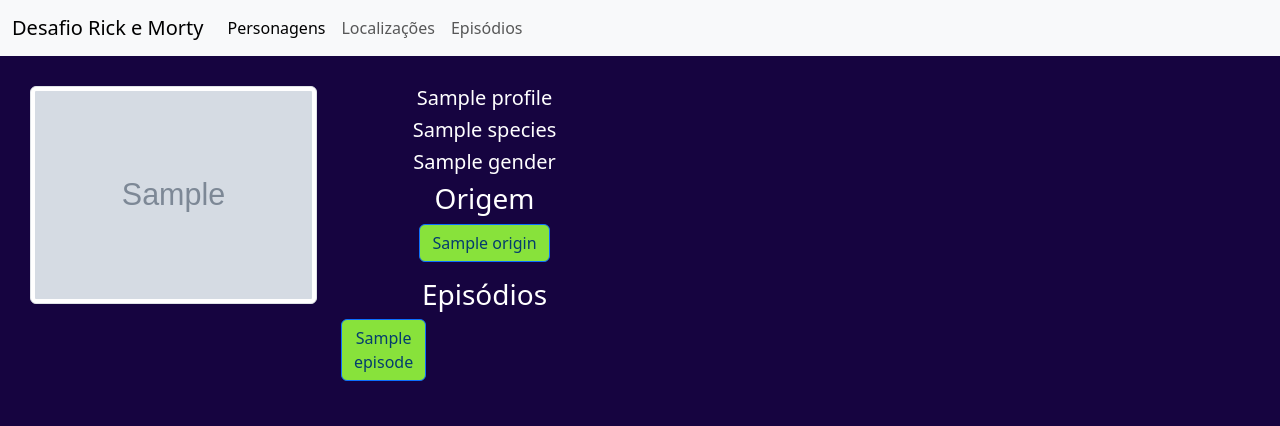
After one commit to GabriellaMansur/desafioAPI_SquadyHedyLamar, a Flask app: template templates/profile.html in a window 1280 px wide. The commit adds this page. Shown: the top 426 px of the page. Run offline with Flask 3, Linux system fonts and the light colour scheme; the template is opened without the code that fills it: most values are stand-ins (such as "Sample title", 1, 10 or a date in 2020); grey boxes marked "Sample" are stand-in pictures.

Commit message:
- Criada pagina individual de personagem - Implementada paginação para lista de personagens

```diff
--- a/app.py
+++ b/app.py
@@ -6,9 +6,33 @@
 url = "https://rickandmortyapi.com/api/"
 
 @app.route('/')
-def get_list_characters_page():
-    response = urllib.request.urlopen(url + "character")
+@app.route('/<page>')
+def get_list_characters_page(page='Anonymous'):
+
+    pageUrl = "character"
+
+    if page:
+        pageUrl = "character/?page=" + page
+
+    response = urllib.request.urlopen(url + pageUrl)
     characters = response.read()
     dict = json.loads(characters)
 
-    return render_template("characters.html", characters=dict["results"])
+    info=dict["info"]
+
+    nextPage=info['next'][-1:]
+
+    prevPage=0
+
+    if info['prev'] != None:
+        prevPage=info['prev'][-1:]
+
+    return render_template("characters.html", characters=dict["results"], nextPage=nextPage, prevPage=prevPage)
+
+@app.route('/profile/<id>')
+def get_profile(id):
+    response = urllib.request.urlopen(url + "character/" + id)
+    characters = response.read()
+    dict = json.loads(characters)
+
+    return render_template("profile.html", profile=dict)
--- /dev/null
+++ b/templates/layout.html
@@ -0,0 +1,18 @@
+
+<!doctype html>
+
+<html lang="en">
+  <head>
+    <meta charset="utf-8">
+    <meta name="viewport" content="width=device-width, initial-scale=1">
+    <title>Desafio Rick e Morty</title>
+    <link href="https://cdn.jsdelivr.net/npm/bootstrap@5.3.2/dist/css/bootstrap.min.css" rel="stylesheet" integrity="sha384-T3c6CoIi6uLrA9TneNEoa7RxnatzjcDSCmG1MXxSR1GAsXEV/Dwwykc2MPK8M2HN" crossorigin="anonymous">
+  </head>
+      <body style="background-color: #160440; color: white;">
+
+            {% include "nav.html"%}
+
+            {% block content %} {% endblock %}
+
+      </body>
+</html>
--- /dev/null
+++ b/templates/nav.html
@@ -0,0 +1,23 @@
+<header>
+    <nav class="navbar navbar-expand-lg bg-body-tertiary">
+        <div class="container-fluid">
+          <a class="navbar-brand" href="/">Desafio Rick e Morty</a>
+          <button class="navbar-toggler" type="button" data-bs-toggle="collapse" data-bs-target="#navbarScroll" aria-controls="navbarScroll" aria-expanded="false" aria-label="Toggle navigation">
+            <span class="navbar-toggler-icon"></span>
+          </button>
+          <div class="collapse navbar-collapse" id="navbarScroll">
+            <ul class="navbar-nav me-auto my-2 my-lg-0 navbar-nav-scroll" style="--bs-scroll-height: 100px;">
+              <li class="nav-item">
+                <a class="nav-link active" aria-current="page" href="#">Personagens</a>
+              </li>
+              <li class="nav-item">
+                <a class="nav-link" href="/">Localizações</a>
+              </li>
+              <li class="nav-item">
+                <a class="nav-link" href="/">Episódios</a>
+              </li>
+            </ul>
+          </div>
+        </div>
+      </nav>
+ </header>
--- /dev/null
+++ b/templates/profile.html
@@ -0,0 +1,33 @@
+{% extends "layout.html"%}
+{% block content %}
+  <div class="row" style="padding: 30px; text-align: center; ">
+
+      <div class="col-sm-3 col-6">
+        <img src="{{profile.image}}" alt="{{profile.name}}" class="img-fluid img-thumbnail">
+      </div>
+      <div class="col-sm-3 col-6">
+        <h1 class="h5">{{profile.name}}</h3>
+        <h1 class="h5">{{profile.species}}</h3>
+        <h1 class="h5">{{profile.gender}}</h3>
+        <h3>Origem</h3>
+          <p>
+            <a href="/" class="btn btn-primary" style=" background-color: #88e23b; color: #043c6e;">
+              {{profile.origin.name}}
+            </a>
+          </p>
+        <h3>Episódios</h3>
+        {% for episode in profile.episode%}
+
+          <div class="col-sm-3 col-6">
+            <p>
+              <a href="/" class="btn btn-primary" style=" background-color: #88e23b; color: #043c6e;">
+                {{episode}}
+              </a>
+            </p>
+        </div>
+        {% endfor %}
+      </div>
+
+
+    </div>
+{% endblock %}
```
Also changed, not shown: templates/characters.html (+17 -47 lines), templates/characters.css (deleted).
